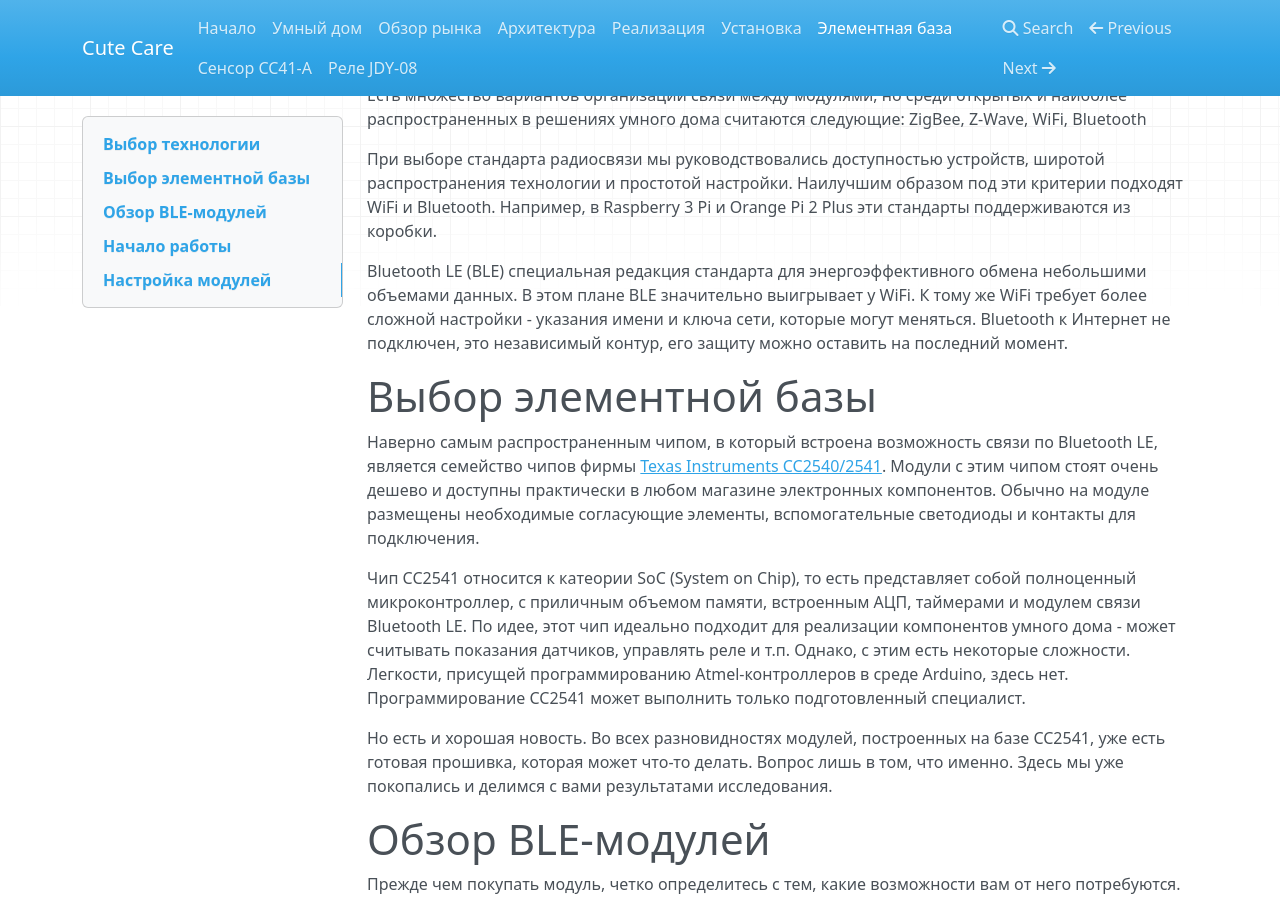
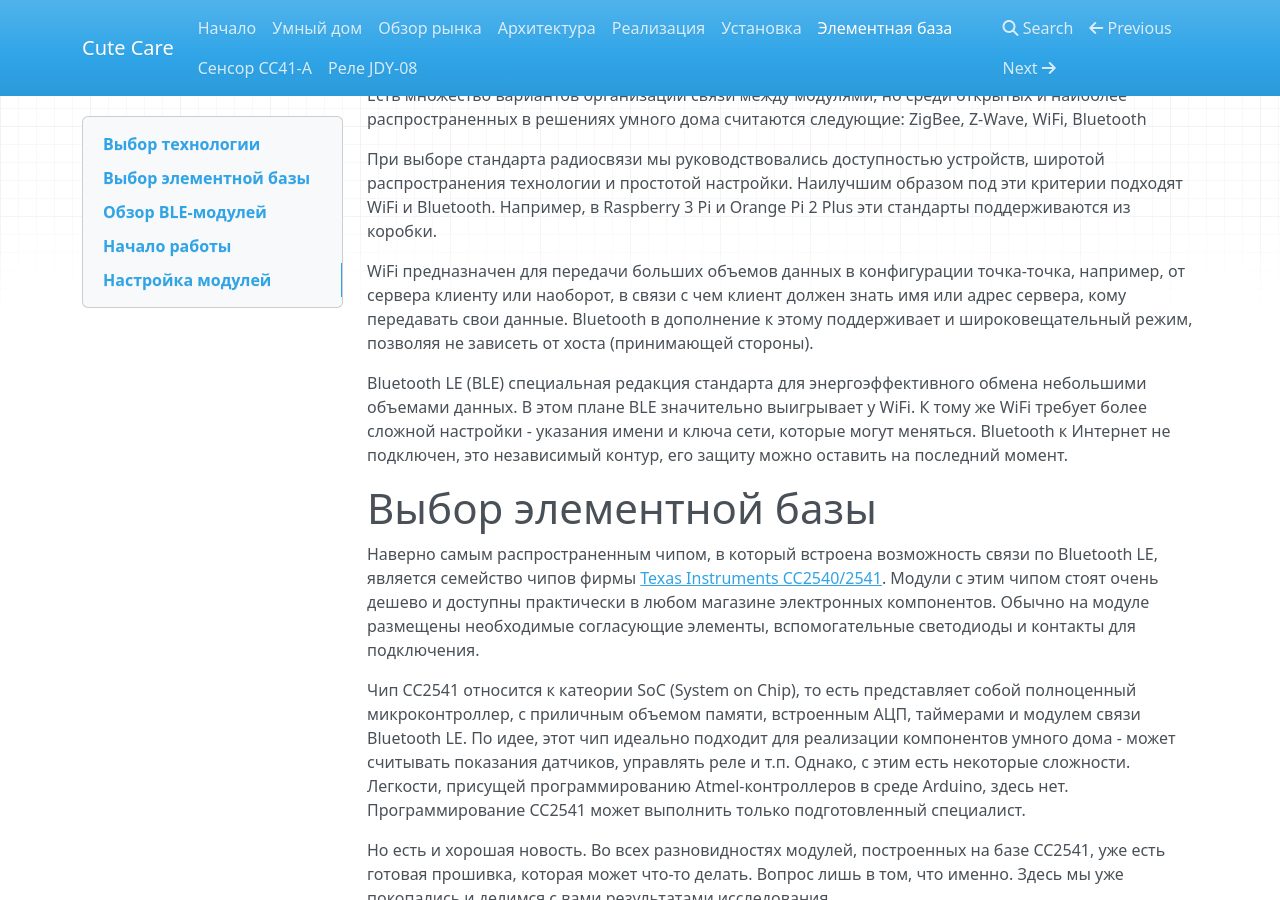
Before and after one commit to cutecare/cutecare-docs, an MkDocs documentation site: the page built from docs/Элементная база.md, in a window 1280 px wide and 900 px high, scrolled down 339 px. Built offline with MkDocs 1.6.1, drawn with Linux system fonts in a browser that asks for light colours; nearby versions of some CDN libraries; old or Windows-style settings are respelled for this version of MkDocs; some of the changed text lies outside the part shown.

Commit message:
Update Элементная база.md

```diff
--- a/docs/Элементная база.md
+++ b/docs/Элементная база.md
@@ -13,8 +13,9 @@ ZigBee, Z-Wave, WiFi, Bluetooth
 При выборе стандарта радиосвязи мы руководствовались доступностью устройств, широтой распространения технологии и простотой настройки.
 Наилучшим образом под эти критерии подходят WiFi и Bluetooth. Например, в Raspberry 3 Pi и Orange Pi 2 Plus эти стандарты поддерживаются из коробки.
 
-Bluetooth LE (BLE) специальная редакция стандарта для энергоэффективного обмена небольшими объемами данных. В этом плане BLE значительно выигрывает у WiFi. К тому же WiFi требует более сложной настройки - указания имени и ключа сети, которые могут меняться.
-Bluetooth к Интернет не подключен, это независимый контур, его защиту можно оставить на последний момент.
+WiFi предназначен для передачи больших объемов данных в конфигурации точка-точка, например, от сервера клиенту или наоборот, в связи с чем клиент должен знать имя или адрес сервера, кому передавать свои данные. Bluetooth в дополнение к этому поддерживает и широковещательный режим, позволяя не зависеть от хоста (принимающей стороны).
+
+Bluetooth LE (BLE) специальная редакция стандарта для энергоэффективного обмена небольшими объемами данных. В этом плане BLE значительно выигрывает у WiFi. К тому же WiFi требует более сложной настройки - указания имени и ключа сети, которые могут меняться. Bluetooth к Интернет не подключен, это независимый контур, его защиту можно оставить на последний момент.
 
 # Выбор элементной базы
 Наверно самым распространенным чипом, в который встроена возможность связи по Bluetooth LE, является семейство чипов фирмы [Texas Instruments CC2540/2541](http://www.ti.com/lit/ug/swru271g/swru271g.pdf).
@@ -46,6 +47,7 @@ Bluetooth к Интернет не подключен, это независим
 2. при помощи утилит (или ПО, установенного на телефоне) можно запросить перечень характеристик (или функций), поддерживаемых устройством;
 3. тем же способом можно считывать/записывать значения характеристик.
 То, на какие характеристики будет какой отклик, определяется прошивкой BLE-модуля.
+4. BLE-устройства поддерживают режим рассылки сообщений (advertising, iBeacon). В этом режиме с некоторой частотой отправляются сервисные сообщения, в которых можно передавать пользовательские данные.
 
 Подайте питание на BLE-модуль и светодиод, расположенный на платке, скорее всего начнет периодически мигать.
 Это означает, что соединение с модулем не установлено.
```
